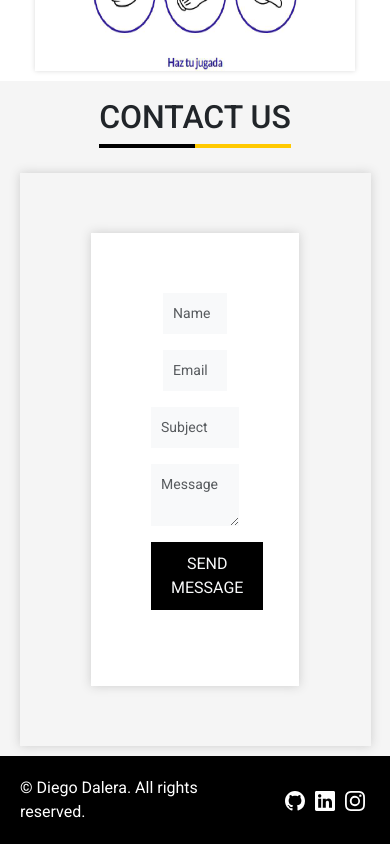
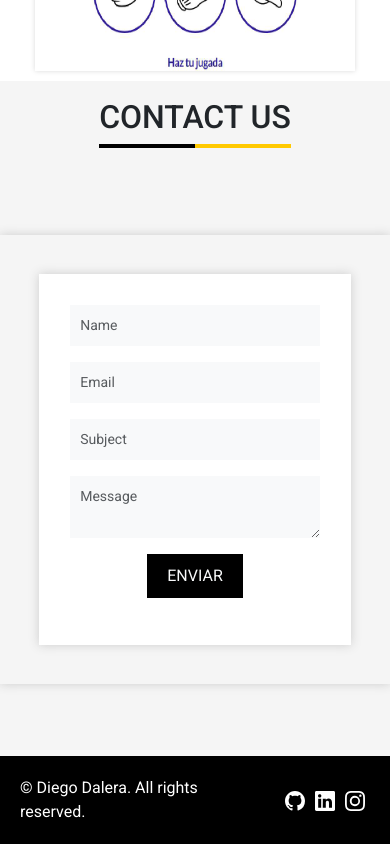
Before and after one commit to DiegoDalera/reactDeveloperProfile, a React (Vite) app: page / in a window 390 px wide. Shown: the part 6925-7769 px from the top of the page. Built offline with nearby package versions, Linux system fonts and the light colour scheme.

Commit message:
formulario responsive

```diff
--- a/src/Components/Contact/Contact.css
+++ b/src/Components/Contact/Contact.css
@@ -37,7 +37,7 @@
     flex-direction: column;
     align-items: center;
     justify-content: center;
-    width:90%;
+    width:80%;
     padding: 60px;
     box-shadow: 0 0 10px #ccc;
 
@@ -46,6 +46,8 @@
 .bg-white {
     background-color: #fff;
 }
+
+
 .form-btn .button {
     margin: 0;
     border: none;
@@ -88,3 +90,14 @@
     border: none;
     border-radius: 0;
 }
+
+
+/* Responsive */
+@media (max-width: 768px) {
+
+    .contact-form {
+       width: 100%;
+       padding: 10%;
+    }
+
+}
--- a/src/Components/Contact/Contact.jsx
+++ b/src/Components/Contact/Contact.jsx
@@ -16,8 +16,9 @@ const Contact = () => {
           method="post"
           class="contact-form bg-white"
         >
-          <div class="row">
-            <div class="col-lg-6 form-group">
+
+
+            <div class="form-group">
               <input
                 type="text"
                 class="form-control"
@@ -26,7 +27,8 @@ const Contact = () => {
                 placeholder="Name"
               />
             </div>
-            <div class="col-lg-6 form-group">
+
+            <div class="form-group">
               <input
                 type="email"
                 class="form-control"
@@ -35,7 +37,8 @@ const Contact = () => {
                 placeholder="Email"
               />
             </div>
-          </div>
+
+
           <div class="form-group">
             <input
               type="text"
@@ -61,7 +64,7 @@ const Contact = () => {
 
           <div class="form-btn text-center">
             <button class="button" type="submit">
-              Send Message
+              Enviar
             </button>
             <p class="form-message"></p>
           </div>
```
